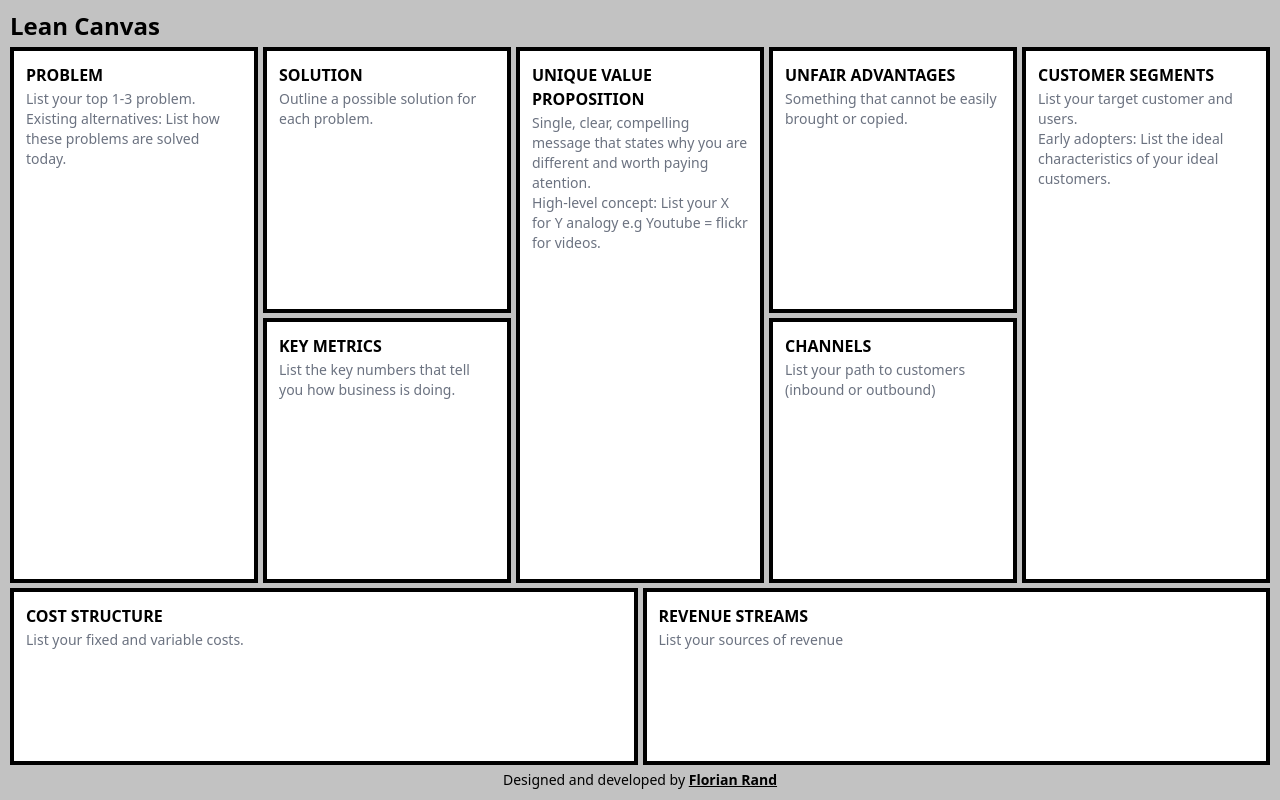
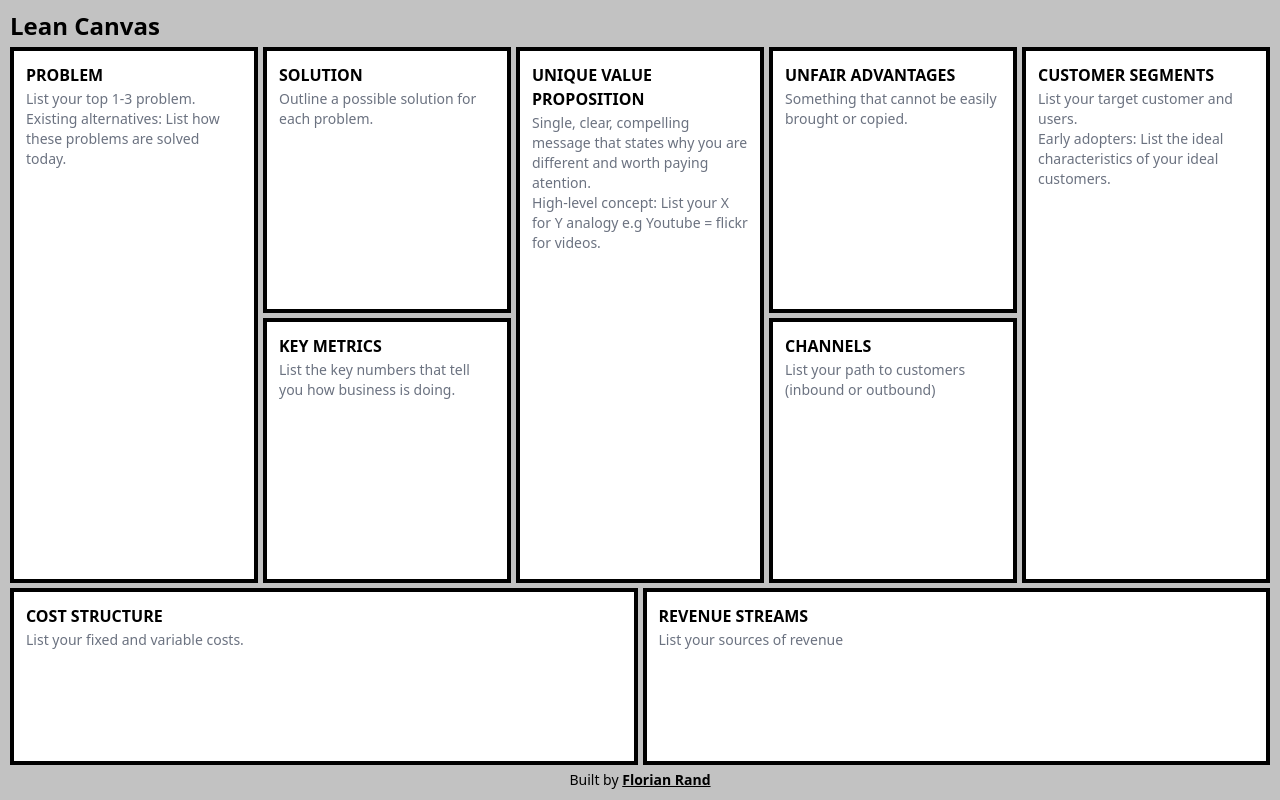
Before and after one commit to flrnd/lean-canvas-app, a React (Create React App) app: page / in a window 1280 px wide. Built offline with nearby package versions, Linux system fonts and the light colour scheme.

Commit message:
Change footer message

```diff
--- a/src/components/canvas/canvas.tsx
+++ b/src/components/canvas/canvas.tsx
@@ -20,7 +20,7 @@ const Canvas = () => {
       })}
       <div className="footer flex justify-center">
         <div className="text-sm">
-          Designed and developed by{' '}
+          Built by{' '}
           <a className="underline font-semibold" href="https://florianrand.com">
             Florian Rand
           </a>
```
